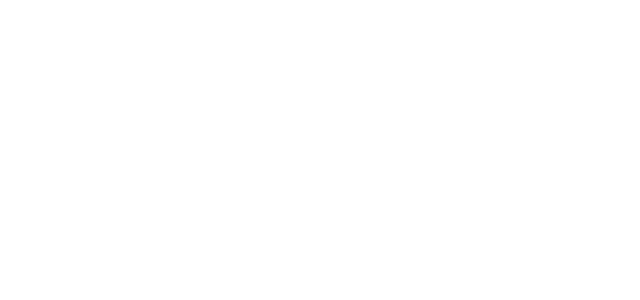
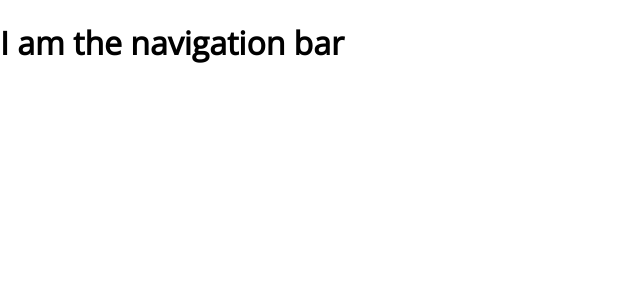
Before and after one commit to Darya-STRONG/CRWN-clothing, a React (Create React App) app: page / in a window 1280 px wide. Before the commit this address had no page. Shown: the top 300 px of the page, without its empty margins (0-640 px from the left). Built offline with nearby package versions, Linux system fonts and the light colour scheme; a web font is replaced by a local one.

Commit message:
adding navigation bar and linking

```diff
--- a/src/App.js
+++ b/src/App.js
@@ -1,5 +1,16 @@
-import { Routes, Route } from "react-router-dom";
+import { Routes, Route, Outlet } from "react-router-dom";
 import Home from "./routes/home/home.component";
+
+const Navigation = () => {
+  return (
+    <div>
+      <div>
+        <h1>I am the navigation bar</h1>
+      </div>
+      <Outlet/>
+    </div>
+  )
+}
 
 const Shop = () => {
   return <h1> I am the shop page</h1>
@@ -8,7 +19,8 @@
 const App = () => {
   return (
     <Routes>
-      <Route path="/home" element={<Home/>}>
+      <Route path="/" element={<Navigation/>}>
+        <Route path="/home" element={<Home/>}/>
         <Route path="shop" element={<Shop/>}/>
       </Route>
     </Routes>
```
